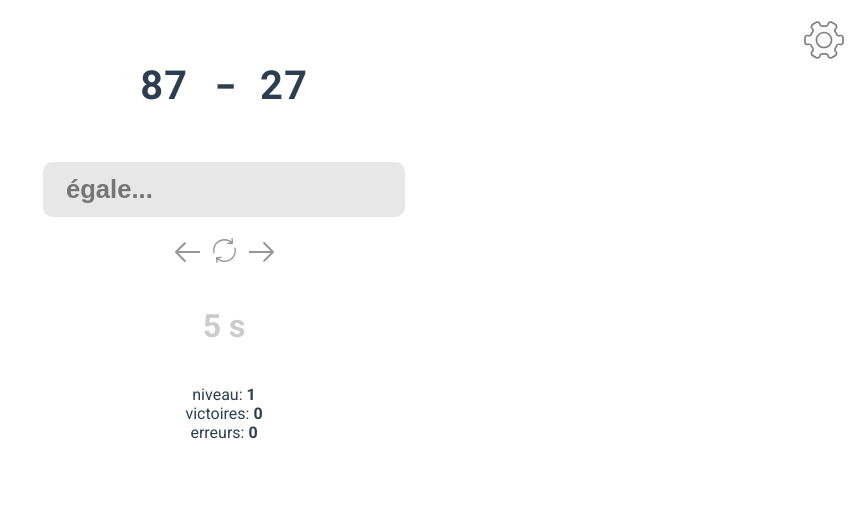
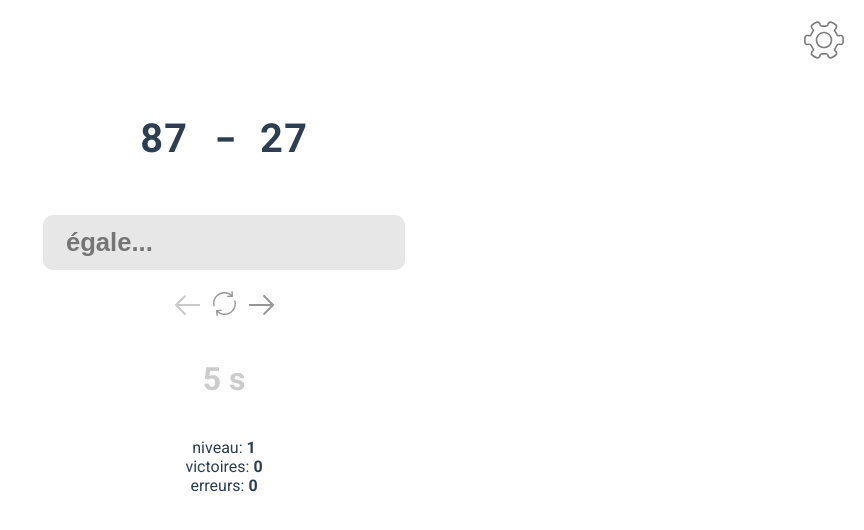
Before and after one commit to owengombas/Mental, a Vue app: page / in a window 1280 px wide. Shown: the top 530 px of the page, without its empty margins (416-1280 px from the left). Built offline with nearby package versions, Linux system fonts and the light colour scheme.

Commit message:
settings

```diff
--- a/src/components/Mental.vue
+++ b/src/components/Mental.vue
@@ -52,7 +52,8 @@
         </g>
       </svg>
     </div>
-    <div class="settings-button" @click="showSettings = false" v-else>
+    <div v-if="showSettings" class="settings-wrapper">
+      <div class="settings-button" @click="showSettings = false">
         <svg version="1.1" id="Capa_1" xmlns="http://www.w3.org/2000/svg" xmlns:xlink="http://www.w3.org/1999/xlink" x="0px" y="0px"
           viewBox="0 0 512 512.001" style="enable-background:new 0 0 512 512.001;" xml:space="preserve">
         <g>
@@ -65,7 +66,6 @@
         </g>
         </svg>
       </div>
-    <div v-if="showSettings" class="settings-wrapper">
       <div class="settings">
         <div>
           <input v-model="operations.times" type="checkbox"/>
@@ -105,6 +105,7 @@
       </div>
     </div>
 
+    <div class="main">
       <h1 :style="{fontSize}">
         {{mental.text}}
       </h1>
@@ -246,6 +247,7 @@
         </div>
       </div>
     </div>
+  </div>
 </template>
 
 <script>
@@ -284,7 +286,7 @@ export default {
       typingWait: false,
       typingTimeTemp: 0,
       fontSize: '2em',
-      minLevel: 0,
+      minLevel: 2,
       minNumber: 1,
       showSettings: false,
       operations: {
@@ -502,6 +504,9 @@ export default {
 </script>
 
 <style lang="stylus" scoped>
+.main
+  margin-top 80px
+
 .settings-button
   width: 40px
   position fixed
@@ -532,17 +537,21 @@ label
   justify-content start
   align-items start
   input[type="number"]
-    width 100%
+    width 50px
+    margin-top 5px
 
 .form-text
   align-items center
   display flex
-  margin-top 10px
+  flex-direction column
+  margin-top 20px
 
 .settings-wrapper
+  top: 0
   z-index 999
   width 100%
   height 100vh
+  left: 0
   position fixed
   background rgba(255, 255, 255, 0.6)
   backdrop-filter blur(10px)
```
Lines whose indentation alone changed are shown as unchanged.
